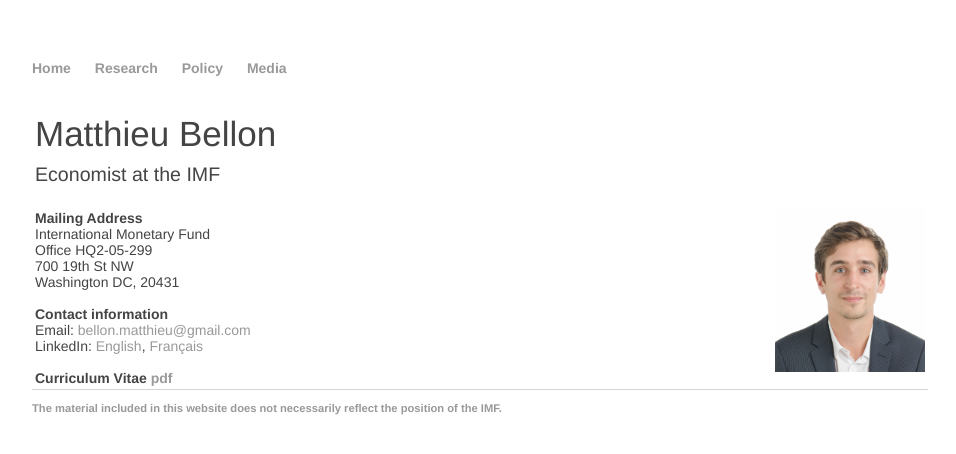
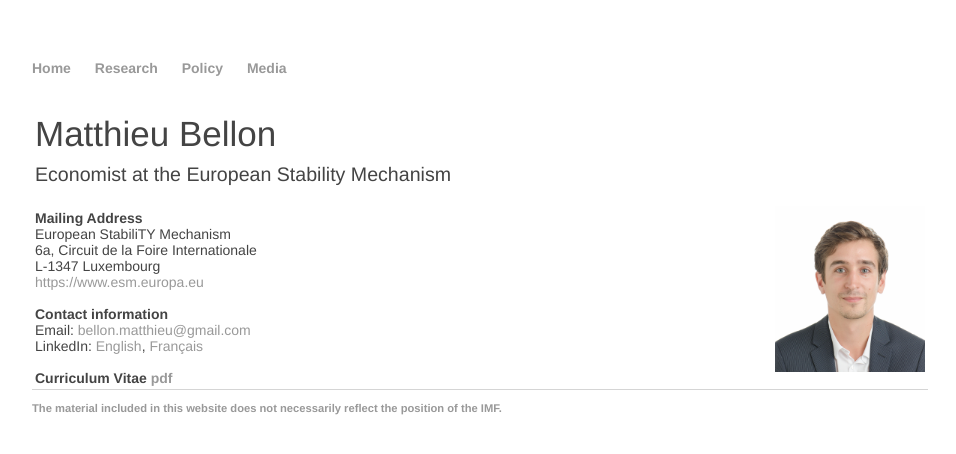
Before and after one commit to matthieubellon/matthieubellon.github.io, a Jekyll site: the page built from index.html, in a window 1280 px wide. Shown: the top 454 px of the page, without its empty margins (160-1116 px from the left). Built offline with Jekyll 4.4.1, drawn with Linux system fonts in a browser that asks for light colours.

Commit message:
Update index.html

```diff
--- a/index.html
+++ b/index.html
@@ -7,7 +7,8 @@ title: Matthieu Bellon, Economist
 <table width="100%">
 <tbody><tr>
 <td><h1>Matthieu Bellon</h1>
-<h2>Economist at the IMF</h2>
+<!-- <h2>Economist at the IMF</h2> -->
+<h2>Economist at the European Stability Mechanism</h2>
 </td>
 </tr>
 </tbody></table>
@@ -17,10 +18,14 @@ title: Matthieu Bellon, Economist
 <td>
 <br>
 <strong>Mailing Address</strong><br>
-International Monetary Fund <br>
+<!-- International Monetary Fund <br>
 Office HQ2-05-299 <br>
 700 19th St NW <br>
-Washington DC, 20431 <br>
+Washington DC, 20431 <br> -->
+European StabiliTY Mechanism <br>
+6a, Circuit de la Foire Internationale  <br>
+L-1347 Luxembourg  <br>
+<a href="www.esm.europa.eu">https://www.esm.europa.eu</a>   <br>
 <br>
 <strong>Contact information</strong> <br>
 Email: <a href="mailto:bellon.matthieu@gmail.com">bellon.matthieu@gmail.com</a> <br>
```
